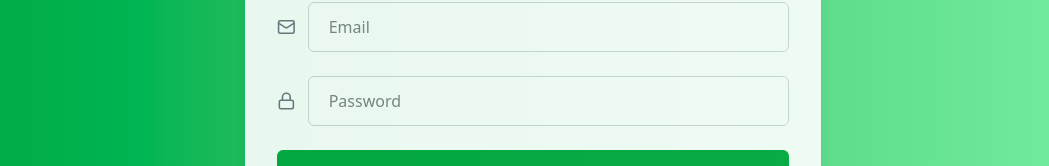
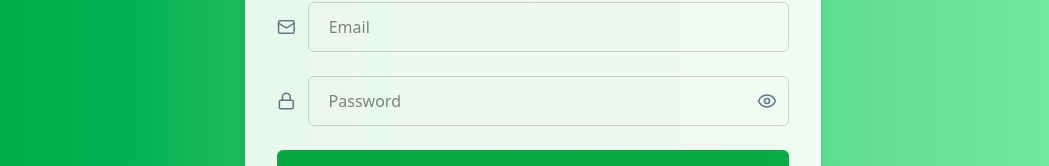
Before and after one commit to nileshyadav6702/launchfund, a React (Vite) app in the folder Frontend/: page /login in a window 1280 px wide. Shown: the part 332-498 px from the top of the page, without its empty margins (107-1156 px from the left). Built offline with nearby package versions, Linux system fonts and the light colour scheme.

Commit message:
Add password visibility toggle to signup and login form

```diff
--- a/Frontend/src/Components/Login_Signup/Login.jsx
+++ b/Frontend/src/Components/Login_Signup/Login.jsx
@@ -1,12 +1,13 @@
 import { useState } from "react";
 import axios from "axios";
 import { useNavigate } from "react-router-dom";
-import { Mail, Lock } from "lucide-react";
+import { Mail, Lock, Eye, EyeOff } from "lucide-react";
 
 function Login() {
   const [email, setEmail] = useState("");
   const [password, setPassword] = useState("");
   const [error, setError] = useState("");
+  const [showPassword, setShowPassword] = useState(false);
   let navigate = useNavigate();
 
   const handleSubmit = async (e) => {
@@ -46,16 +47,25 @@ function Login() {
               required
             />
           </div>
+          <div className="relative">
             <div className="flex items-center space-x-3">
               <Lock size={20} className="text-gray-500" />
               <input
-              type="password"
+                type={showPassword ? "text" : "password"}
                 placeholder="Password"
                 value={password}
                 onChange={(e) => setPassword(e.target.value)}
-              className="w-full px-5 py-3 border border-gray-300 rounded-md focus:outline-none focus:ring-2 focus:ring-green-400 transition duration-200"
+                className="w-full px-5 py-3 border border-gray-300 rounded-md focus:outline-none focus:ring-2 focus:ring-green-400 transition duration-200 pr-12"
                 required
               />
+            </div>
+
+            <span
+              onClick={() => setShowPassword(!showPassword)}
+              className="absolute right-3 top-1/2 transform -translate-y-1/2 cursor-pointer"
+            >
+              {showPassword ? <EyeOff size={20} className="text-gray-500" /> : <Eye size={20} className="text-gray-500" />}
+            </span>
           </div>
 
           <button
--- a/Frontend/src/Components/Login_Signup/Signup.jsx
+++ b/Frontend/src/Components/Login_Signup/Signup.jsx
@@ -1,12 +1,13 @@
 import { useState } from "react";
 import axios from "axios";
 import { useNavigate } from "react-router-dom";
-import { Mail, Lock } from "lucide-react";
+import { Mail, Lock, Eye, EyeOff } from "lucide-react";
 
 function Signup() {
     const [email, setEmail] = useState("");
     const [password, setPassword] = useState("");
     const [error, setError] = useState("");
+    const [showPassword, setShowPassword] = useState(false);
     let navigate = useNavigate();
 
     const handleSubmit = async (e) => {
@@ -46,16 +47,25 @@ function Signup() {
                             required
                         />
                     </div>
+                    <div className="relative">
                         <div className="flex items-center space-x-3">
                             <Lock size={20} className="text-gray-500" />
                             <input
-                            type="password"
+                                type={showPassword ? "text" : "password"}
                                 placeholder="Password"
                                 value={password}
                                 onChange={(e) => setPassword(e.target.value)}
-                            className="w-full px-5 py-3 border border-gray-300 rounded-md focus:outline-none focus:ring-2 focus:ring-green-400 transition duration-200"
+                                className="w-full px-5 py-3 border border-gray-300 rounded-md focus:outline-none focus:ring-2 focus:ring-green-400 transition duration-200 pr-12"
                                 required
                             />
+                        </div>
+
+                        <span
+                            onClick={() => setShowPassword(!showPassword)}
+                            className="absolute right-3 top-1/2 transform -translate-y-1/2 cursor-pointer"
+                        >
+                            {showPassword ? <EyeOff size={20} className="text-gray-500" /> : <Eye size={20} className="text-gray-500" />}
+                        </span>
                     </div>
 
                     <button
```
Lines whose indentation alone changed are shown as unchanged.
